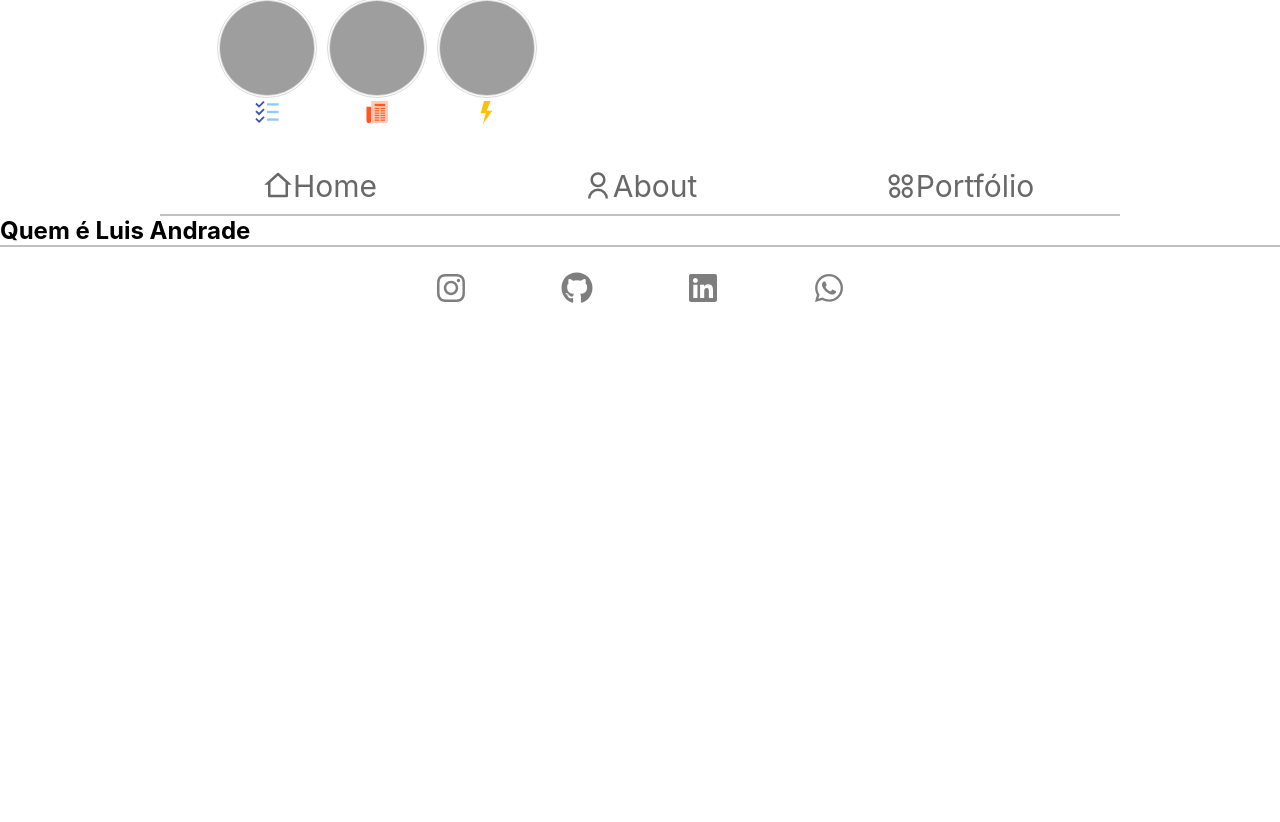
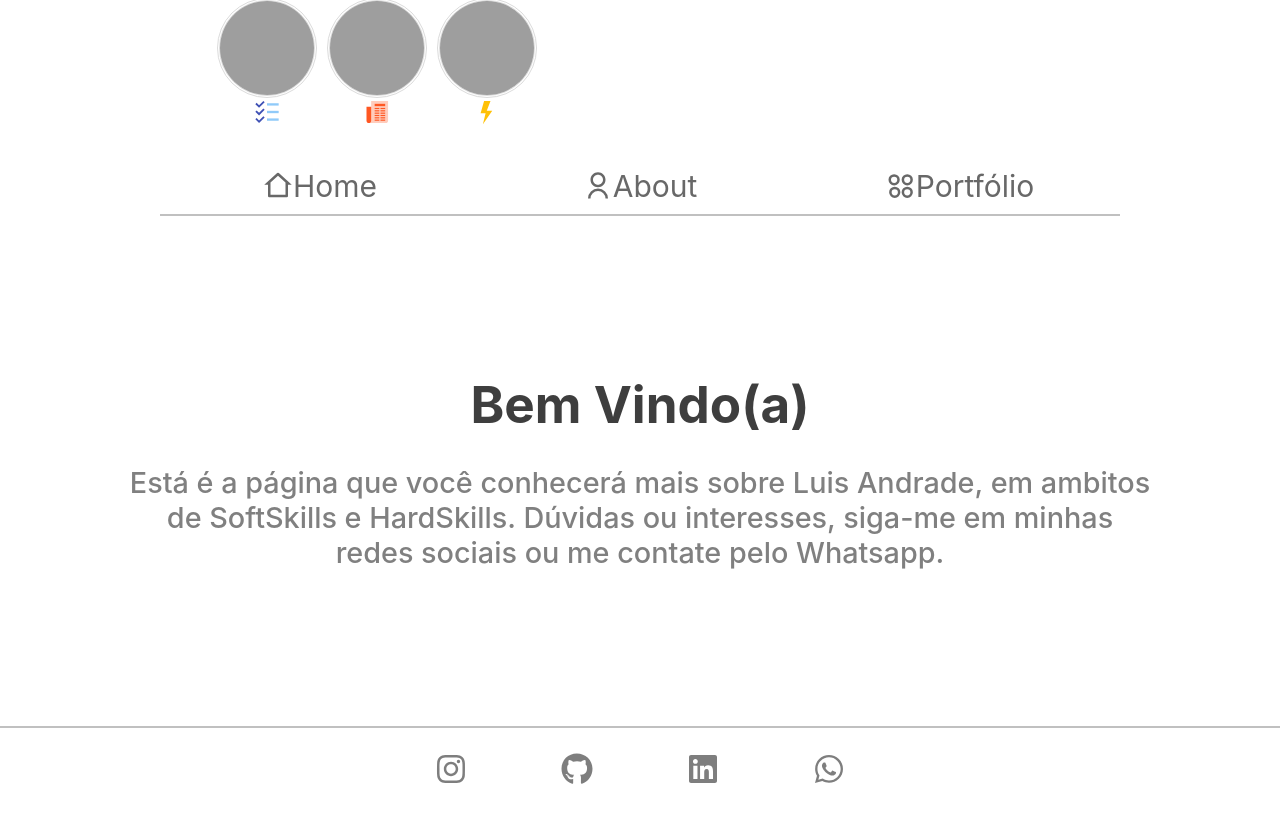
Before and after one commit to LuisAndrade18/Portif-lio, a React (Create React App) app: page / in a window 1280 px wide. Shown: the part 308-1130 px from the top of the page. Before the commit the page ends 800 px from the top, so only its background shows below. Built offline with nearby package versions, Linux system fonts and the light colour scheme; grey boxes are pictures that could not be loaded.

Commit message:
Homepage created and finishing the portfolio popUp

```diff
--- a/src/components/main/Style.js
+++ b/src/components/main/Style.js
@@ -50,13 +50,42 @@ export const Linked = styled(Link)`
   }
 `;
 
+export const RouterHome = styled.section`
+  width: 100%;
+  height: 60vh;
+  display: flex;
+  flex-direction: column;
+  justify-content: center;
+  align-items: center;
+  margin-top: 30px;
+  h2 {
+    font-size: 7vw;
+    color: #3e3e3e;
+  }
+  h5 {
+    width: 80%;
+    padding: 30px 0;
+    text-align: center;
+    font-size: 4vw;
+    font-weight: 500;
+    color: #808080;
+  }
+  @media screen and (min-width: 900px) {
+    h2 {
+      font-size: 4vw;
+    }
+    h5 {
+      font-size: 2.25vw;
+    }
+  }
+`;
+
 export const RouterAbout = styled.section`
   width: 100%;
   display: flex;
   flex-direction: column;
   justify-content: center;
   align-items: center;
-  margin-top: 30px;
   h2 {
     font-size: 7vw;
     color: #3e3e3e;
@@ -201,6 +230,56 @@ export const Popup = styled.div`
   display: flex;
   flex-direction: column;
   align-items: center;
+  button {
+    background: none;
+    border: none;
+    font-size: 30px;
+  }
+  .btn2 {
+    display: none;
+  }
+  @media screen and (min-width: 700px) {
+    background-color: #75757567;
+    .btn1 {
+      display: none;
+    }
+    .btn2 {
+      color: #333333;
+      display: initial;
+      font-size: 30px;
+      position: absolute;
+      right: 2%;
+      top: 2%;
+    }
+  }
+`;
+export const PopupInside = styled.div`
+  width: 100%;
+  height: 100%;
+  background-color: #ffffff;
+  position: fixed;
+  z-index: 1;
+  top: 0;
+  left: 0;
+  display: flex;
+  flex-direction: column;
+  align-items: center;
+  .top {
+    width: 100%;
+  }
+  @media screen and (min-width: 700px) {
+    width: 80vw;
+    height: 60vw;
+    border-radius: 20px;
+    overflow: auto;
+    top: 40%;
+    left: 50%;
+    translate: -50% -40%;
+  }
+  @media screen and (min-width: 900px) {
+    width: 60vw;
+    height: 40vw;
+  }
 `;
 
 export const PopupProfileBox = styled.div`
@@ -230,6 +309,13 @@ export const PopupContent = styled.div`
   span {
     font-weight: 700;
   }
+  @media screen and (min-width: 700px) {
+    padding-bottom: 40px;
+    font-size: 2vw;
+  }
+  @media screen and (min-width: 900px) {
+  font-size: 1.5vw;
+  }
 `;
 
 export const ProfileBoxImg = styled.img`
@@ -251,9 +337,7 @@ export const PopupHeader = styled.div`
     translate: -30%;
     font-weight: 600;
   }
-  button {
-    background: none;
-    border: none;
-    font-size: 30px;
+  @media screen and (min-width: 700px) {
+  justify-content: center;
   }
 `;
--- a/src/components/main/rotas/Home.js
+++ b/src/components/main/rotas/Home.js
@@ -1,11 +1,18 @@
-import React from 'react'
+import React from 'react';
+import * as S from '../Style';
 
 const Home = () => {
   return (
-    <div>
-      <h2>Quem é Luis Andrade</h2>
-    </div>
-  )
-}
+    <S.RouterHome>
+      <h2>Bem Vindo(a)</h2>
 
-export default Home
+      <h5>
+        Está é a página que você conhecerá mais sobre Luis Andrade, em ambitos
+        de SoftSkills e HardSkills. Dúvidas ou interesses, siga-me em minhas
+        redes sociais ou me contate pelo Whatsapp.
+      </h5>
+    </S.RouterHome>
+  );
+};
+
+export default Home;
--- a/src/components/main/rotas/Portfolio.js
+++ b/src/components/main/rotas/Portfolio.js
@@ -1,8 +1,9 @@
 import React, { useState } from 'react';
 import { results } from './Projetos';
 import PerfilPic from '../../../assets/images/perfil.jpg';
-import * as I from 'react-icons/ai';
-import { DiGithubBadge, DiNetmagazine } from 'react-icons/di';
+import { AiOutlineLeft } from 'react-icons/ai';
+import { FiX } from 'react-icons/fi';
+import * as I from 'react-icons/di';
 import * as S from '../Style';
 
 const Portifolio = () => {
@@ -25,14 +26,17 @@ const Portifolio = () => {
         </S.Projetos>
       ))}
 
-
       {open && (
         <S.Popup>
+          <button className="btn2" onClick={() => setopen(!open)}>
+            <FiX />
+          </button>
           {popupcontent.map((i) => (
-            <S.Popup>
+            <S.PopupInside>
+              <div className="top">
                 <S.PopupHeader>
-                <button onClick={() => setopen(!open)}>
-                  <I.AiOutlineLeft />
+                  <button className="btn1" onClick={() => setopen(!open)}>
+                    <AiOutlineLeft />
                   </button>
                   <h5>{i.name}</h5>
                   <span></span>
@@ -42,23 +46,23 @@ const Portifolio = () => {
                   <S.ProfileBoxImg src={PerfilPic} alt="" />
                   <h4>LuisAndrade18</h4>
                 </S.PopupProfileBox>
+              </div>
               <S.PopupContent>
                 <img src={i.image} alt="" />
                 <p>
                   <a href={i.repositorio}>
-                      <DiGithubBadge />
+                    <I.DiGithubBadge />
                   </a>
                   {'      '}
                   <a href={i.site}>
-                      <DiNetmagazine />
+                    <I.DiNetmagazine />
                   </a>
                 </p>
                 <p>
                   <span>andrade_luis18</span> - {i.about}
                 </p>
               </S.PopupContent>
-
-            </S.Popup>
+            </S.PopupInside>
           ))}
         </S.Popup>
       )}
```
Also changed, not shown: src/components/main/rotas/About.js (line endings or trailing spaces). Lines whose indentation alone changed are shown as unchanged.
